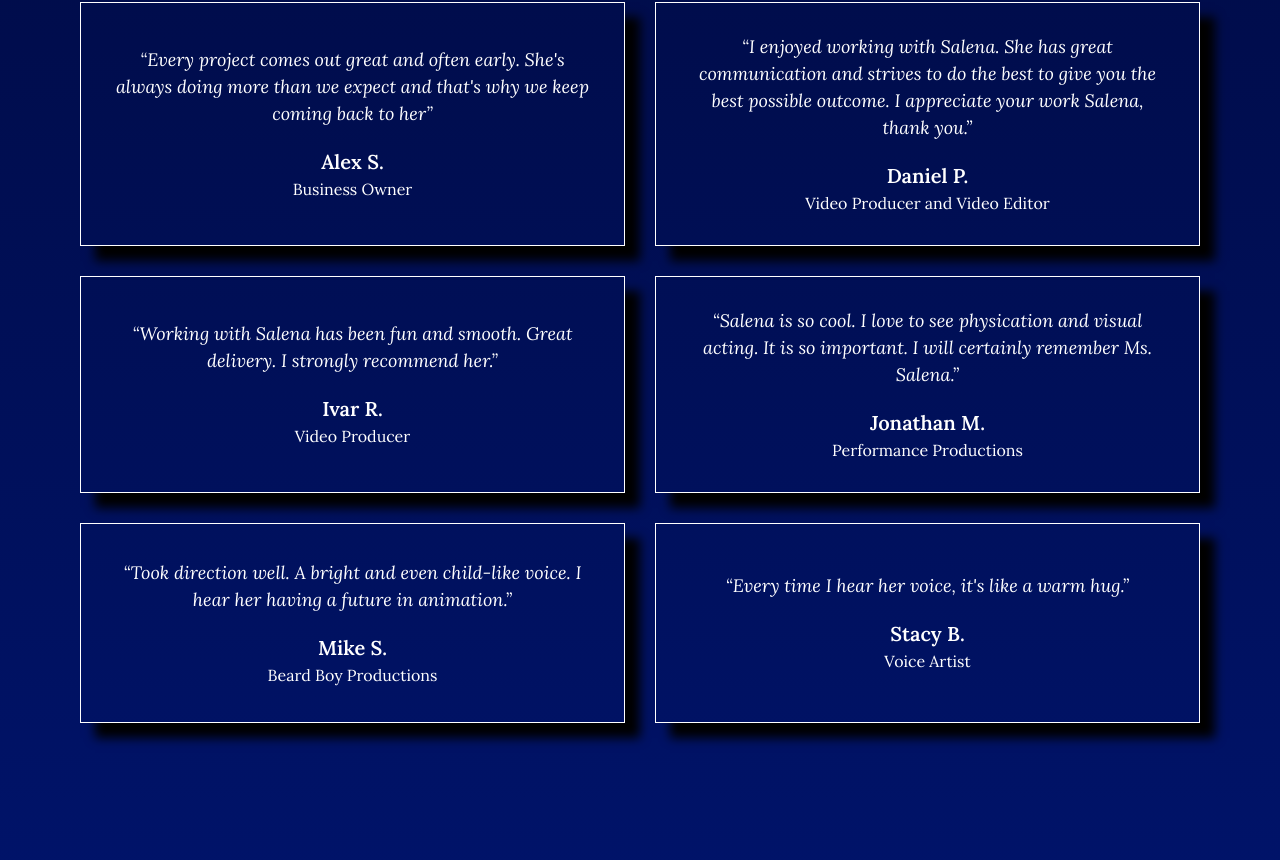
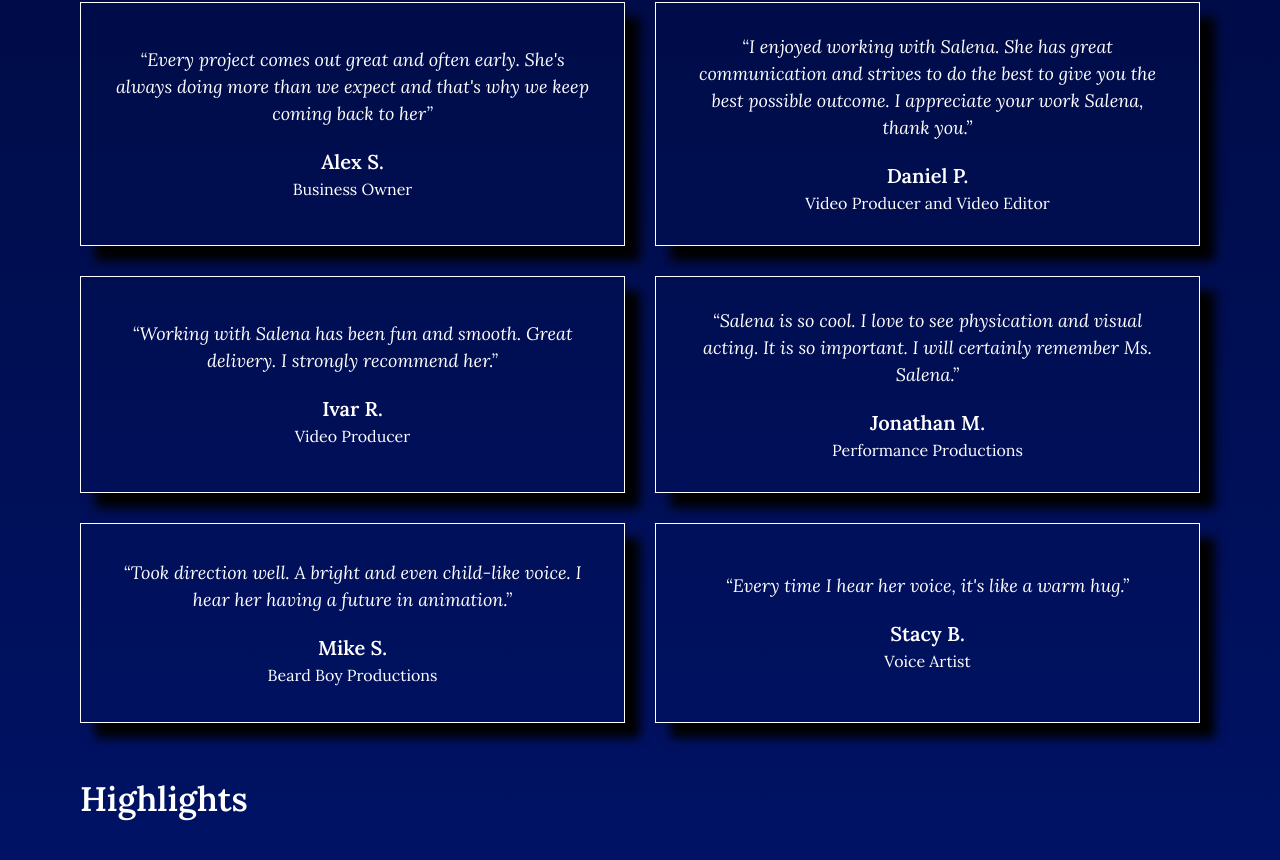
Before and after one commit to tkdguy85/voice-over, a Vue app: page / in a window 1280 px wide. Shown: the part 4397-5257 px from the top of the page. Built offline with nearby package versions, Linux system fonts and the light colour scheme.

Commit message:
Styling template layout

```diff
--- a/src/components/HighlightSection.vue
+++ b/src/components/HighlightSection.vue
@@ -2,7 +2,50 @@
   <div class="highlights" id="highlights">
     <h1>Highlights</h1>
     <div class="highlights-container">
+      <div class="highlight-item">
 
+      </div>
     </div>
   </div>
 </template>
+<script>
+
+</script>
+<style lang="scss">
+  .highlight-container {
+    display: grid;
+    grid-template-columns: repeat(1fr);
+    width: 100%;
+    gap: 30px;
+    text-align: center;
+
+    @media (min-width: 1100px) {
+      grid-template-columns: repeat(2, 1fr);
+    }
+
+    @media (min-width: 1300px) {
+      grid-template-columns: repeat(3, 1fr);
+    }
+
+    .highlight-item {
+      display: flex;
+      flex-direction: column;
+      align-items: center;
+      justify-content: center;
+      padding: 30px 40px;
+      border: 1px solid #fff;
+      box-shadow: 15px 15px 10px #000;
+
+      @media (min-width: 1100px) {
+        min-height: 200px;
+        padding: 30px;
+      }
+
+      @media (min-width: 1300px) {
+        padding: 20px;
+        min-height: 275px;
+      }
+
+    }
+  }
+</style>
--- a/src/pages/HomePage.vue
+++ b/src/pages/HomePage.vue
@@ -28,6 +28,9 @@
       <!-- Testimonials -->
       <TestimonialSection />
 
+      <!-- HighlighttSection -->
+      <HighlightSection />
+
     </div>
     <!-- Bodalgo Badge -->
     <!-- <div class="logo-badge">
@@ -43,8 +46,9 @@ import BioSection from '../components/BioSection.vue'
 import ContactSection from '../components/ContactSection.vue'
 import VoiceoverSection from '../components/VoiceoverSection.vue'
 import TestimonialSection from '../components/TestimonialSection.vue'
+import HighlightSection from '../components/HighlightSection.vue'
 import SampleSection from '../components/SampleSection.vue'
-import HamburgerNav from '@/components/HamburgerNav.vue'
+import HamburgerNav from '../components/HamburgerNav.vue'
 
 export default {
   components: {
@@ -54,6 +58,7 @@ export default {
     ContactSection,
     VoiceoverSection,
     TestimonialSection,
+    HighlightSection,
     SampleSection,
     HamburgerNav
   }
@@ -102,7 +107,8 @@ export default {
   .equipment,
   .podcast,
   .recents,
-  .testimonials {
+  .testimonials,
+  .highlights {
     padding-bottom: 100px;
 
     @media (max-width: 800px) {
@@ -118,7 +124,8 @@ export default {
     }
   }
 
-  .testimonials {
+  .testimonials,
+  .highlights {
     padding-bottom: 50px;
   }
 
```
